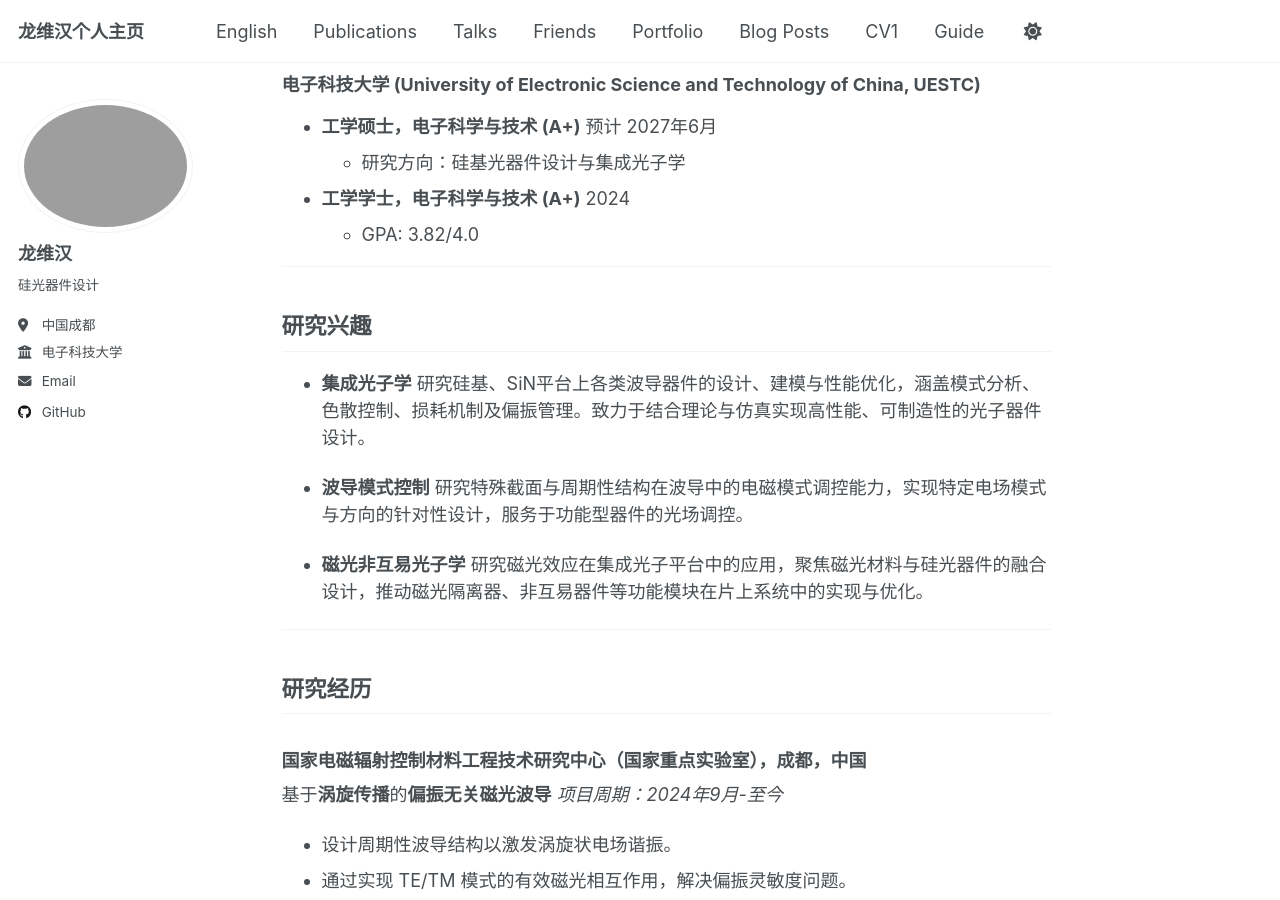
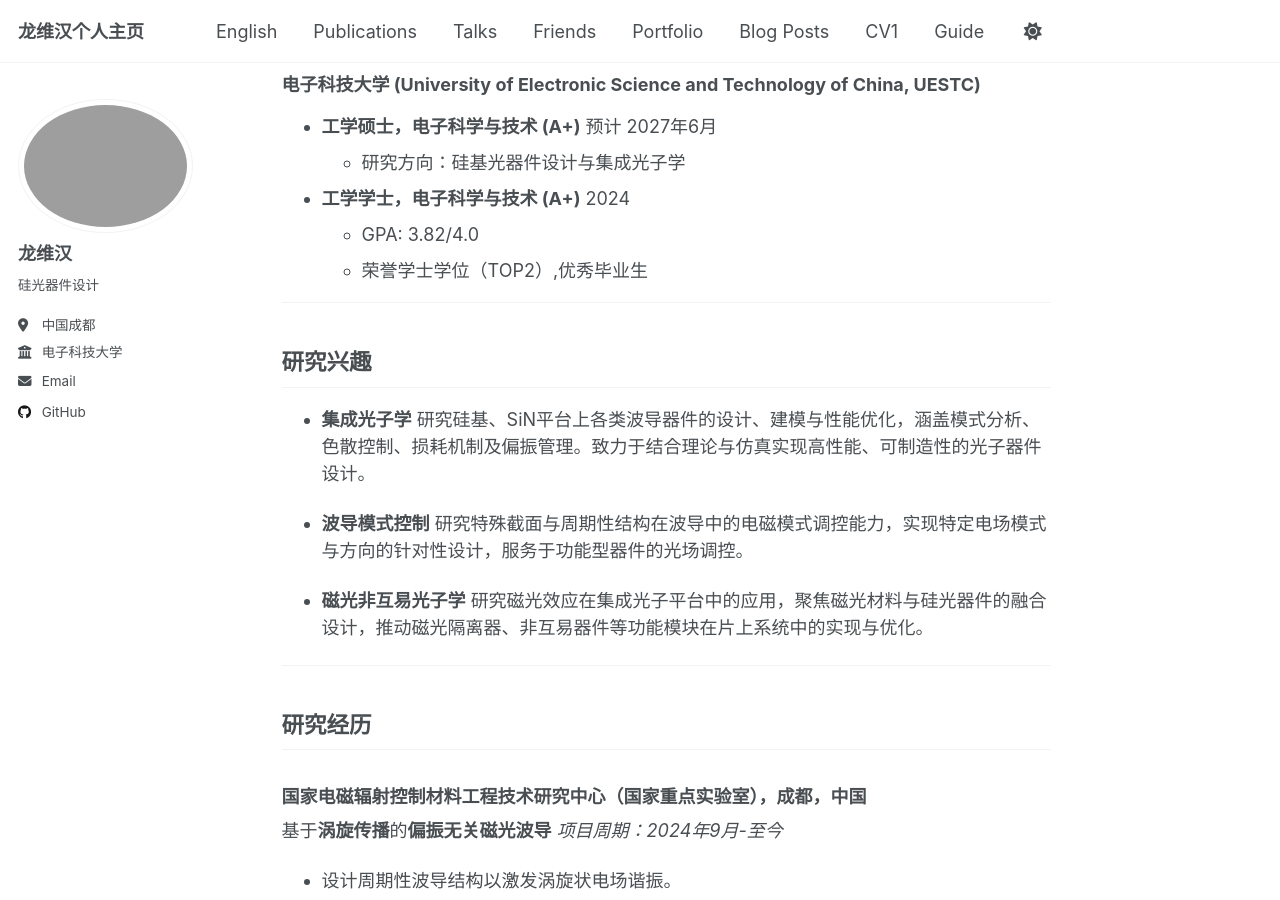
Before and after one commit to LongWeihan/cn-site, a Jekyll site: the page built from _pages/about.md, in a window 1280 px wide and 900 px high, scrolled down 575 px. Built offline with Jekyll 4.4.1, drawn with Linux system fonts in a browser that asks for light colours.

Commit message:
about.md

```diff
--- a/_pages/about.md
+++ b/_pages/about.md
@@ -25,6 +25,7 @@ redirect_from:
     * 研究方向：硅基光器件设计与集成光子学
 * **工学学士，电子科学与技术 (A+)** 2024
     * GPA: 3.82/4.0
+    * 荣誉学士学位（TOP2）,优秀毕业生
 
 ---
 
```
